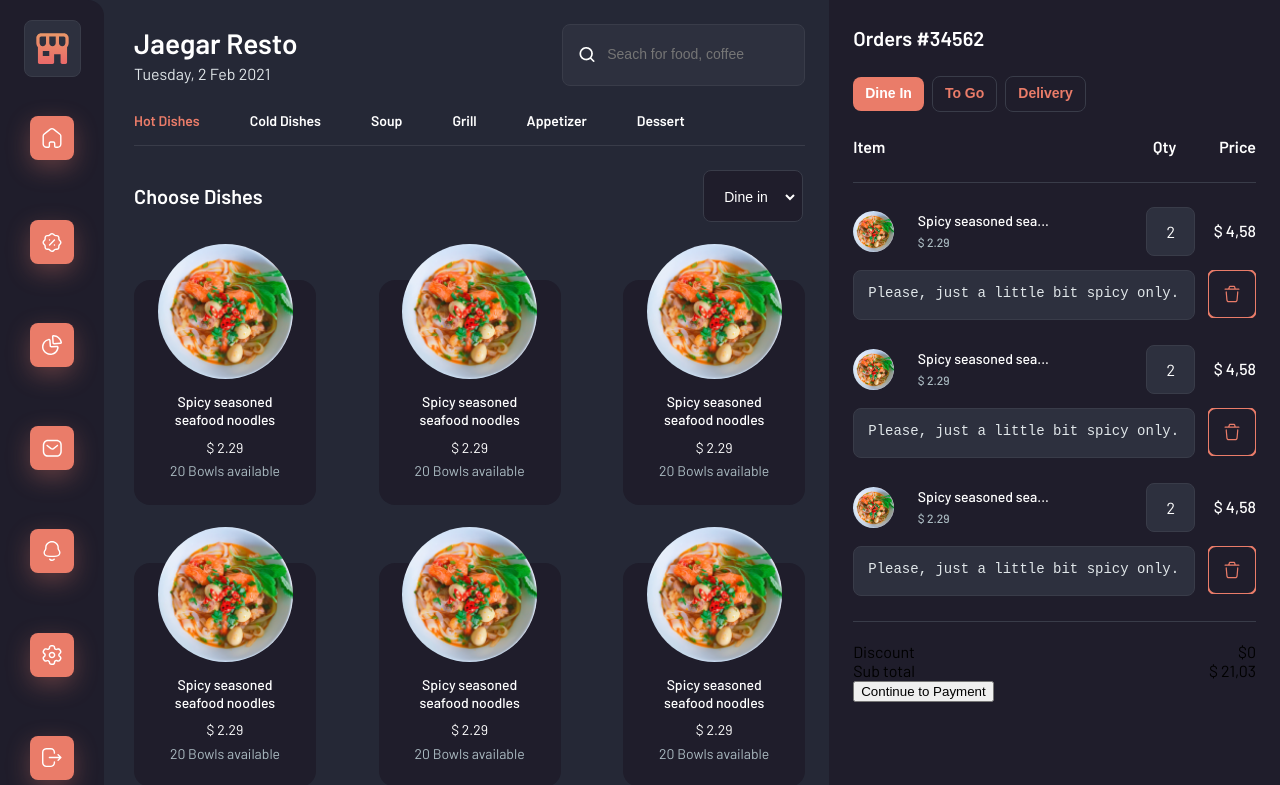
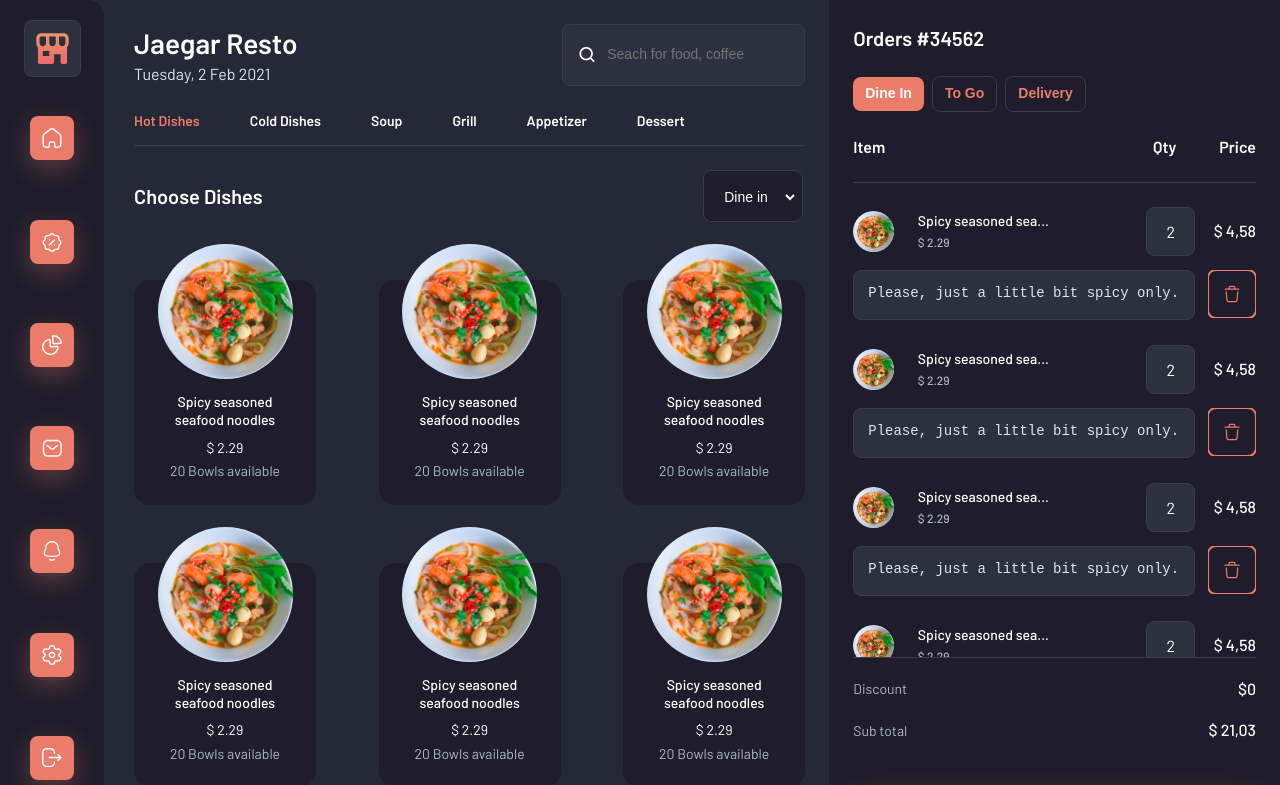
Before and after one commit to JAHONGIR95/Food_project, a React (Create React App) app: page / in a window 1280 px wide. Shown: the top 785 px of the page. Built offline with nearby package versions, Linux system fonts and the light colour scheme.

Commit message:
homepage design is fully finished

```diff
--- a/src/Pages/Homepage.js
+++ b/src/Pages/Homepage.js
@@ -55,6 +55,10 @@ const Homepage = () => {
                     <Booking mealImage={MealPhoto} bookingName="Spicy seasoned sea..." bookingPrice="$ 2.29" counter="2" totalPrice="$ 4,58" orderNote="Please, just a little bit spicy only."/>
                     <Booking mealImage={MealPhoto} bookingName="Spicy seasoned sea..." bookingPrice="$ 2.29" counter="2" totalPrice="$ 4,58" orderNote="Please, just a little bit spicy only."/>
                     <Booking mealImage={MealPhoto} bookingName="Spicy seasoned sea..." bookingPrice="$ 2.29" counter="2" totalPrice="$ 4,58" orderNote="Please, just a little bit spicy only."/>
+                    <Booking mealImage={MealPhoto} bookingName="Spicy seasoned sea..." bookingPrice="$ 2.29" counter="2" totalPrice="$ 4,58" orderNote="Please, just a little bit spicy only."/>
+                    <Booking mealImage={MealPhoto} bookingName="Spicy seasoned sea..." bookingPrice="$ 2.29" counter="2" totalPrice="$ 4,58" orderNote="Please, just a little bit spicy only."/>
+                    <Booking mealImage={MealPhoto} bookingName="Spicy seasoned sea..." bookingPrice="$ 2.29" counter="2" totalPrice="$ 4,58" orderNote="Please, just a little bit spicy only."/>
+                    <Booking mealImage={MealPhoto} bookingName="Spicy seasoned sea..." bookingPrice="$ 2.29" counter="2" totalPrice="$ 4,58" orderNote="Please, just a little bit spicy only."/>
                  </div>
 
                  <div className="homepage-right-bottom">
--- a/src/Pages/Pages.scss
+++ b/src/Pages/Pages.scss
@@ -56,6 +56,7 @@
                 border: none;
                 margin-right: 8px;
                 cursor: pointer;
+                outline: none;
             }
 
             .empty-btn{
@@ -206,17 +207,64 @@
     }
 }
 
+.booking-area{
+    height: 450px;
+    overflow-y: scroll;
+
+    &::-webkit-scrollbar{
+        display: none;
+    }
+}
+
 .homepage-right-bottom{
      border-top: 1px solid #393C49;
-     padding: 20px 0 24px 0;
+     padding: 20px 0 0 0;
 
      .info-wrapper{
+         margin-bottom: 45px;
 
         .info{
             display: flex;
             align-items: center;
             justify-content: space-between;
+            margin-bottom: 19px;
+
+            .title{
+                font-style: normal;
+                font-weight: normal;
+                font-size: 14px;
+                line-height: 140%;
+                color: #ABBBC2;
+            }
+
+            .amount{
+                font-style: normal;
+                font-weight: 500;
+                font-size: 16px;
+                line-height: 140%;
+                text-align: right;
+                color: #FFFFFF;
+            }
         }
+     }
+
+     button{
+        width: 100%;
+        display: flex;
+        flex-direction: row;
+        justify-content: center;
+        align-items: center;
+        padding: 14px;
+        background: #EA7C69;
+        box-shadow: 0px 8px 24px rgba(234, 124, 105, 0.3);
+        border-radius: 8px;
+        border: none;
+        outline: none;
+        font-style: normal;
+        font-weight: 600;
+        font-size: 14px;
+        line-height: 140%;
+        color: #FAFAFA;
      }
 }
 
```
